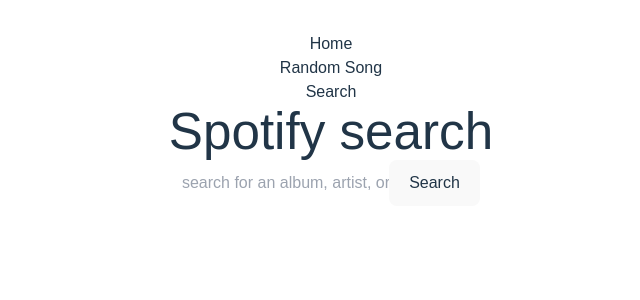
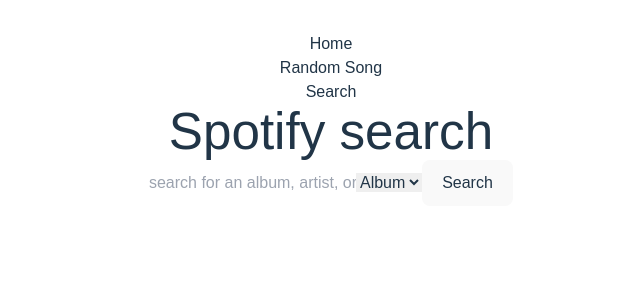
Before and after one commit to Ahmedhussin1/Genuis, a React (Vite) app: page /spotify in a window 1280 px wide. Shown: the top 300 px of the page, without its empty margins (309-949 px from the left). Built offline with nearby package versions, Linux system fonts and the light colour scheme.

Commit message:
adding the functionality for filter. so you can choose to search for an artist or track or playlist. still implementing the cards for each one to display it

```diff
--- a/src/pages/Spotify.jsx
+++ b/src/pages/Spotify.jsx
@@ -1,34 +1,44 @@
 import { useState } from "react";
 import LoadingAnimation from "../components/LoadingAnimation";
-import {searchSpotify} from '../services/spotifyService'
+import { searchSpotify } from "../services/spotifyService";
 
 function Spotify() {
   const [query, setQuery] = useState("");
   const [loading, setLoading] = useState(false);
+  const [type, setType] = useState("album,artist,track");
   const [results, setResults] = useState([]);
 
   const handleSearch = async (e) => {
     e.preventDefault();
     setLoading(true);
-    try{
-        const data = await searchSpotify(query)
-        setResults(data.albums.items)
-    }catch(error){
-        console.error('Error fetching search result', error);
-    }finally{
-        setLoading(false)
+    try {
+        // todo: add conditions for different types like : artist, tracks, playlists
+      const data = await searchSpotify(query,type);
+      setResults(data[`${type}s`].items || []);
+    } catch (error) {
+      console.error("Error fetching search result", error);
+    } finally {
+      setLoading(false);
     }
   };
   return (
     <div>
       <h1>Spotify search</h1>
-      <form onSubmit={handleSearch}>
+      <form className="space-x-5" onSubmit={handleSearch}>
         <input
           type="text"
           value={query}
           onChange={(e) => setQuery(e.target.value)}
           placeholder="search for an album, artist, or track"
+          className="py-2 px-3 rounded"
         />
+
+        <select value={type} onChange={(e) => setType(e.target.value)}>
+            <option value="album">Album</option>
+            <option value="artist">Artist</option>
+            <option value="track">Track</option>
+        </select>
+
         <button type="submit">Search</button>
         {loading ? (
           <div>
@@ -37,8 +47,13 @@
         ) : (
           <div>
             {results.map((result, index) => (
-              <div key={index}>
-                <h1>{result.name}</h1>
+              <div className="border-gray rounded p-10" key={index}>
+                <img src={result.images[1].url} alt={result.name} />
+                <h1>
+                  <a target="_blank" href={result.external_urls.spotify}>
+                    {result.name}
+                  </a>
+                </h1>
               </div>
             ))}
           </div>
--- a/src/services/spotifyService.js
+++ b/src/services/spotifyService.js
@@ -21,19 +21,23 @@
 
 // function to search for items
 
-export const searchSpotify = async (query, type='album,artist,track', limit=10, market='US') =>{
-
-    const token = await getAccessToken();
-    const response = await axios.get("https://api.spotify.com/v1/search",{
-        headers:{
-            Authorization: `Bearer ${token}`
-        },
-        params:{
-            q:query,
-            type:type,
-            limit:limit,
-            market:market
-        }
-    });
-    return response.data
-}
+export const searchSpotify = async (
+  query,
+  type ,
+  limit = 20,
+  market = "US"
+) => {
+  const token = await getAccessToken();
+  const response = await axios.get("https://api.spotify.com/v1/search", {
+    headers: {
+      Authorization: `Bearer ${token}`,
+    },
+    params: {
+      q: query,
+      type: type,
+      limit: limit,
+      market: market,
+    },
+  });
+  return response.data;
+};
```
Also changed, not shown: src/components/AlbumCard.jsx (added, +11 -0 lines), src/components/ArtistCard.jsx (added, +9 -0 lines), src/components/TrackCard.jsx (added, +9 -0 lines).
